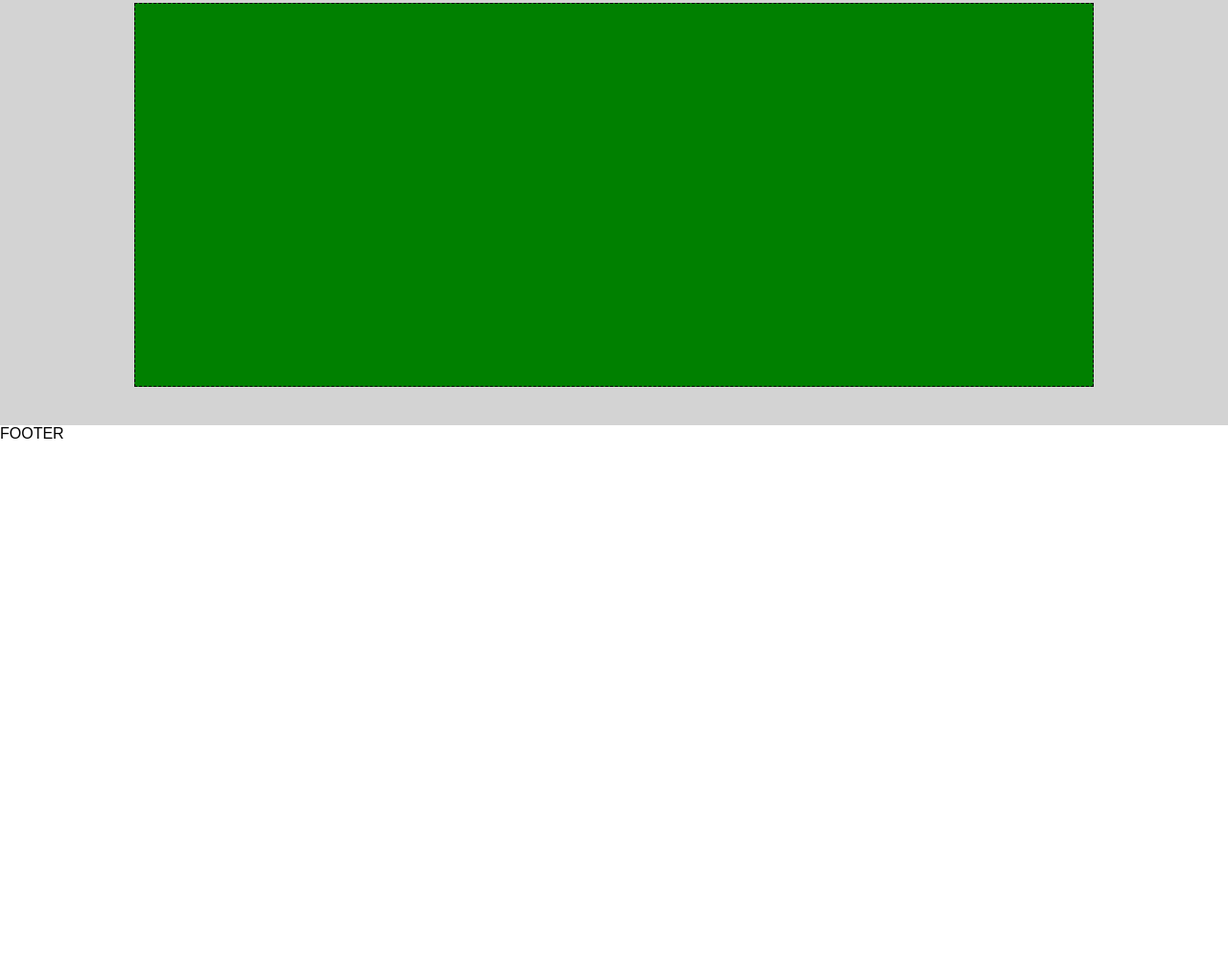
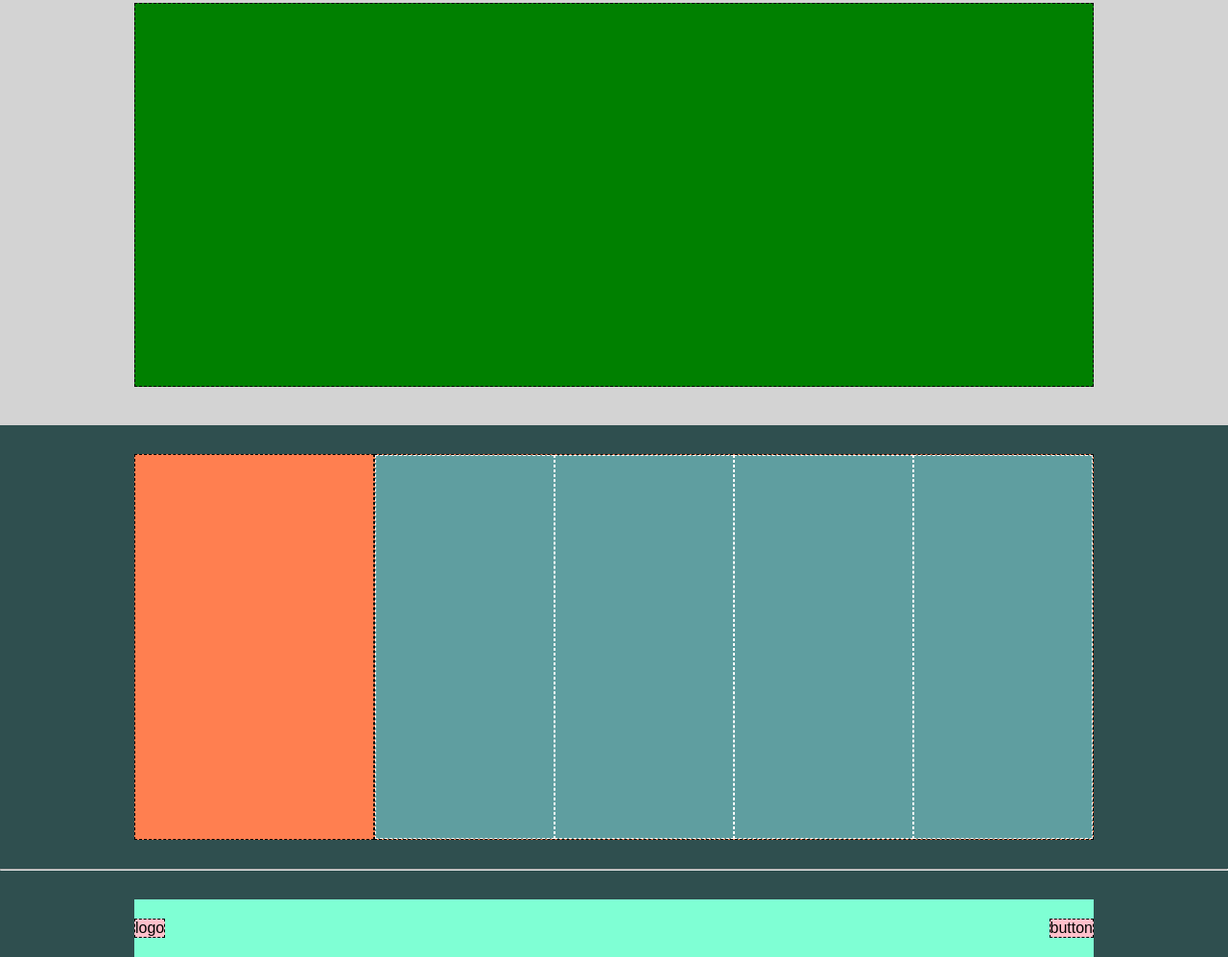
Before and after one commit to MironAlberto/htmlcss-struttura-discord, a plain HTML site: page index.html in a window 1280 px wide. Shown: the part 2037-3034 px from the top of the page at 96% size. Before the commit the page ends 2498 px from the top, so only its background shows below. Drawn offline with Linux system fonts and the light colour scheme.

Commit message:
footer + attributi su css. Completata struttura principale.

```diff
--- a/css/style.css
+++ b/css/style.css
@@ -69,6 +69,38 @@ li{
     margin: 0 auto;
 }
 
+.debug .footer-top-main-row{
+    background-color: coral;
+    max-width: 1000px;
+    margin: 0 auto;
+}
+
+.debug .footer-top-main-row > *{
+    border: 1px dashed black;
+    min-height: 400px;
+}
+
+.debug .footer-top-second-row{
+    background-color: cadetblue;
+}
+
+.debug .footer-top-second-row > *{
+    border: 1px dashed white;
+    min-height: 400px;
+}
+
+.debug .footer-bottom-box{
+    background-color: aquamarine;
+    padding: 20px;
+    max-width: 1000px;
+    margin: 0 auto;
+}
+
+.debug .footer-bottom-box > *{
+    background-color: pink;
+    border: 1px dashed black;
+}
+
 
 /* my-row */
 .my-row .main-menu-container > *{
@@ -99,6 +131,14 @@ li{
 
 .my-col-3-5{
     width: calc((100% / 5) * 3);
+}
+
+.my-col-1-4{
+    width: calc((100% / 4) * 1);
+}
+
+.my-col-3-4{
+    width: calc((100% / 4) * 3);
 }
 
 
@@ -134,3 +174,22 @@ li{
 .white-background{
     background-color: white;
 }
+
+/* footer */
+footer{
+    background-color: darkslategray;
+}
+
+.footer-top{
+    padding: 30px 0;
+}
+
+.footer-top hr{
+    margin-top: 30px;
+}
+
+.footer-bottom .footer-bottom-box{
+    display: flex;
+    justify-content: space-between;
+    padding: 20px 0;
+}
--- a/index.html
+++ b/index.html
@@ -174,11 +174,64 @@
 
         <!-- Inizio Footer Principale -->
         <footer>
-            <div class="container">
-                FOOTER
-            </div>
+
+            <section class="footer-top">
+
+                <div class="container">
+
+                    <div class="my-row footer-top-main-row">
+
+                        <div class="my-col-1-4">
+
+                        </div>
+
+                        <div class="my-col-3-4">
+
+                            <div class="my-row footer-top-second-row">
+
+                                <div class="my-col-1-4"></div>
+
+                                <div class="my-col-1-4"></div>
+
+                                <div class="my-col-1-4"></div>
+
+                                <div class="my-col-1-4"></div>
+
+                            </div>
+
+                        </div>
+
+                    </div>
+
+                    <hr>
+
+                </div>
+
+            </section>
+
+            <section class="footer-bottom">
+
+                <div class="container">
+
+                    <div class="footer-bottom-box">
+
+                        <div>
+                            logo
+                        </div>
+
+                        <div>
+                            button
+                        </div>
+
+                    </div>
+
+                </div>
+
+            </section>
+
         </footer>
         <!-- Fine Footer Principale -->
 
     </body>
+
 </html>
```
